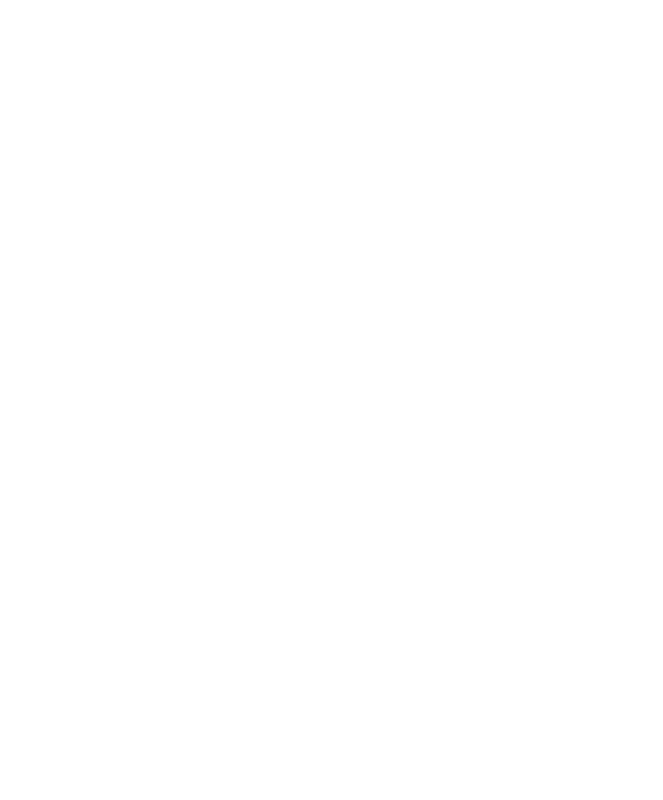
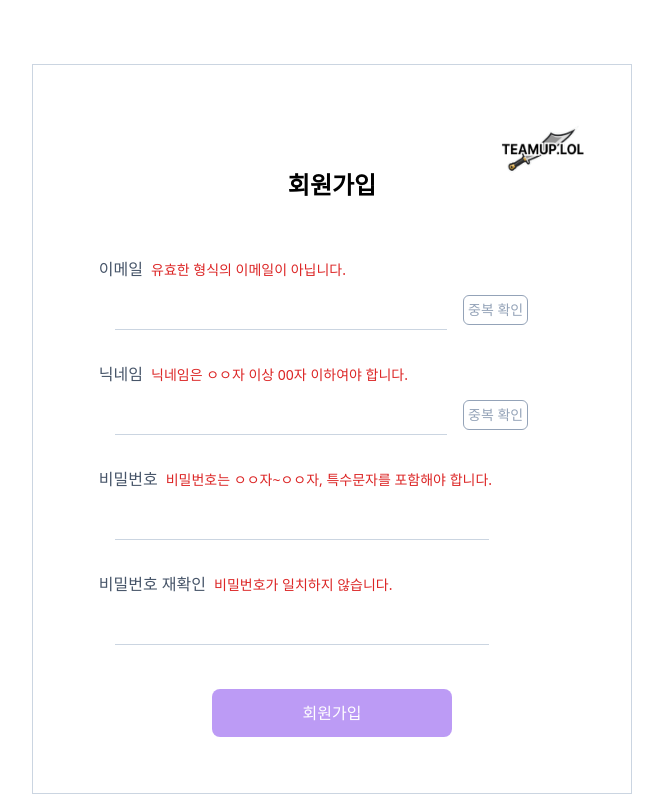
Before and after one commit to TeamUp-lol/Project-Front-end-TeamUplol, a React (Vite) app: page /signUp in a window 1280 px wide. Before the commit this address had no page. Shown: the whole page, without its empty margins (308-971 px from the left). Built offline with nearby package versions, Linux system fonts and the light colour scheme.

Commit message:
Add : SignUp 레이아웃 구현

```diff
--- a/src/Router.jsx
+++ b/src/Router.jsx
@@ -1,20 +1,21 @@
-import { BrowserRouter, Routes, Route } from "react-router-dom";
+import { BrowserRouter, Routes, Route } from 'react-router-dom';
 
-import Home from "./pages/Home";
-import Login from "./pages/Login";
-import Detail from "./pages/Detail";
-import Form from "./pages/Form";
-
+import Home from './pages/Home';
+import Login from './pages/Login';
+import Detail from './pages/Detail';
+import Form from './pages/Form';
+import SignUp from './pages/SignUp';
 
 export default function Router() {
-  return(
+  return (
     <BrowserRouter>
       <Routes>
         <Route path="/" element={<Home />} />
         <Route path="/login" element={<Login />} />
         <Route path="/detail" element={<Detail />} />
         <Route path="/form" element={<Form />} />
+        <Route path="/signUp" element={<SignUp />} />
       </Routes>
     </BrowserRouter>
-  )
+  );
 }
--- /dev/null
+++ b/src/components/authInputForm/AuthInputForm.jsx
@@ -0,0 +1,38 @@
+const AuthInputForm = ({ isLoginPage, data, handleValues }) => {
+  return (
+    <>
+      <header>
+        <h1 className="my-12 text-2xl font-bold">
+          {isLoginPage ? '로그인' : '회원가입'}
+        </h1>
+      </header>
+      {data.map((item) => {
+        return (
+          <div key={item.id} className="w-10/12 my-2 ">
+            <div className="pl-4 mb-2">
+              <span className="mr-2 text-slate-600">{item.title}</span>
+              <span className="text-sm text-red-600">{item.errorMsg}</span>
+            </div>
+            <input
+              type={item.type}
+              name={item.name}
+              className={`${
+                item.button ? 'w-8/12' : 'w-10/12 lg:w-9/12 '
+              }  ml-8 mb-4 p-2 border-b border-solid border-slate-300`}
+              onChange={handleValues}
+            />
+            {item.button ? (
+              <button className="p-1 ml-4 text-sm border rounded-md border-slate-400 text-slate-400">
+                중복 확인
+              </button>
+            ) : (
+              ''
+            )}
+          </div>
+        );
+      })}
+    </>
+  );
+};
+
+export default AuthInputForm;
--- /dev/null
+++ b/src/pages/SignUp/components/SIGN_UP_DATA.js
@@ -0,0 +1,36 @@
+export const SIGN_UP_DATA = [
+  {
+    id: 1,
+    title: '이메일',
+    type: 'text',
+    name: 'email',
+    button: true,
+    validate: '중복 확인',
+    errorMsg: '유효한 형식의 이메일이 아닙니다.',
+  },
+  {
+    id: 2,
+    title: '닉네임',
+    type: 'text',
+    name: 'nickname',
+    button: true,
+    validate: '계정 연결',
+    errorMsg: '닉네임은 ㅇㅇ자 이상 00자 이하여야 합니다.',
+  },
+  {
+    id: 3,
+    title: '비밀번호',
+    type: 'password',
+    name: 'pwd',
+    button: false,
+    errorMsg: '비밀번호는 ㅇㅇ자~ㅇㅇ자, 특수문자를 포함해야 합니다.',
+  },
+  {
+    id: 4,
+    title: '비밀번호 재확인',
+    type: 'password',
+    name: 'rePwd',
+    button: false,
+    errorMsg: '비밀번호가 일치하지 않습니다.',
+  },
+];
--- /dev/null
+++ b/src/pages/SignUp/components/SignUpPage.jsx
@@ -0,0 +1,27 @@
+import React from 'react';
+import AuthInputForm from './../../../components/authInputForm/AuthInputForm';
+
+const SignUpPage = ({ data }) => {
+  const isLoginPage = false;
+
+  return (
+    <div className="relative flex justify-center mt-16 w-96 lg:w-[600px] mx-auto py-14 border-solid border border-slate-300">
+      <img
+        className="absolute w-16 h-10 right-10 lg:w-24 lg:h-14"
+        src="/assets/images/image-whiteLogo.png"
+        alt="logo"
+      />
+      <form className="flex flex-col justify-center items-center w-[600px] ">
+        <AuthInputForm isLoginPage={isLoginPage} data={data} />
+        <button
+          disabled
+          className="w-48 h-12 mt-5 text-white rounded-lg disabled:opacity-50 lg:w-60 bg-violet-600"
+        >
+          회원가입
+        </button>
+      </form>
+    </div>
+  );
+};
+
+export default SignUpPage;
--- /dev/null
+++ b/src/pages/SignUp/index.jsx
@@ -0,0 +1,9 @@
+import React from 'react';
+import SignUpPage from './components/SignUpPage';
+import { SIGN_UP_DATA } from './components/SIGN_UP_DATA';
+
+const index = () => {
+  return <SignUpPage data={SIGN_UP_DATA} />;
+};
+
+export default index;
```
